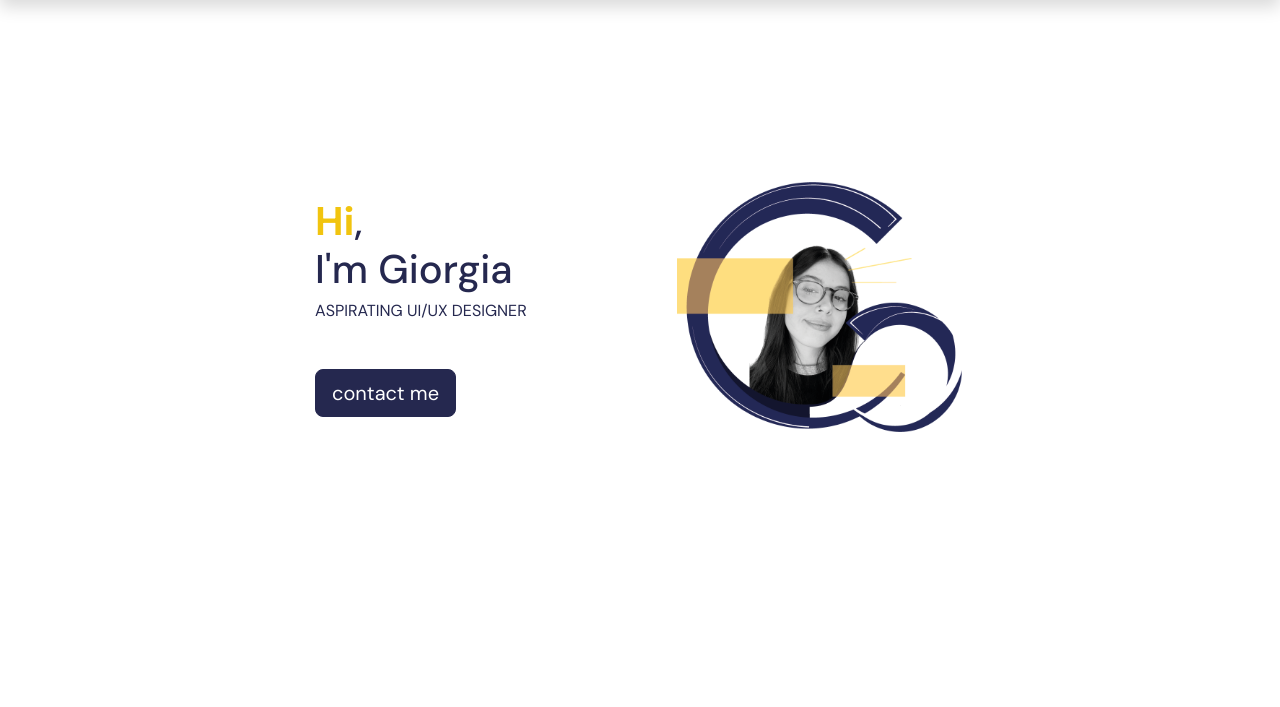
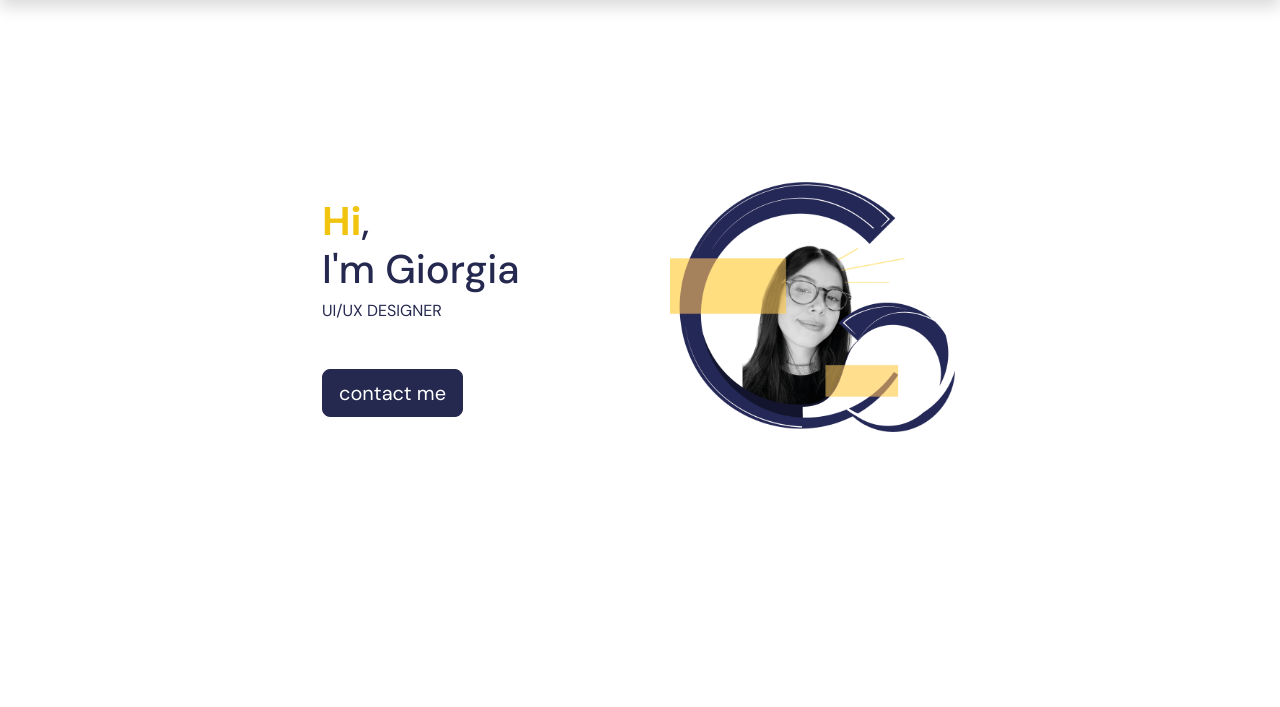
Before and after one commit to giorgianucaro/giorgianucaro.github.io, a website built with Parcel: page src/index.html in a window 1280 px wide. Shown: the part 93-800 px from the top of the page. Built offline with nearby package versions, Linux system fonts and the light colour scheme.

Commit message:
fix label

```diff
--- a/src/index.html
+++ b/src/index.html
@@ -60,7 +60,7 @@
   <section class="container min-vh-100 p-0 d-none d-md-flex justify-content-center align-items-center" id="welcome">
     <div class="me-10">
       <h1><strong class="text-secondary">Hi</strong>, <br />I'm Giorgia</h1>
-      <h6 class="text-uppercase fw-lighter mb-5">Aspirating UI/UX Designer</h6>
+      <h6 class="text-uppercase fw-lighter mb-5">UI/UX Designer</h6>
       <a class="btn btn-primary btn-lg rounded-4" href="#contacts">contact me</a>
     </div>
     <img src="./assets/images/vignette_home.png" alt="Vignette Image" class="main-image" />
```
